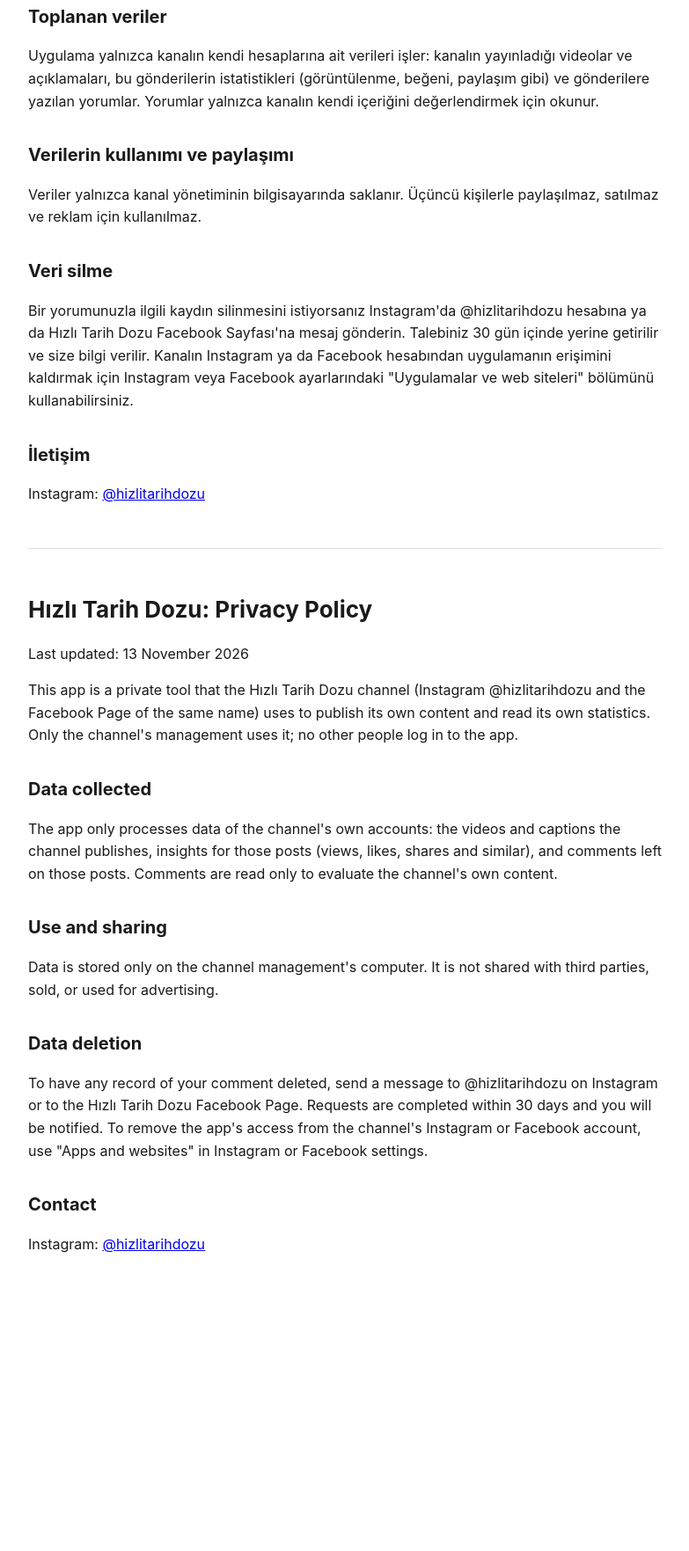
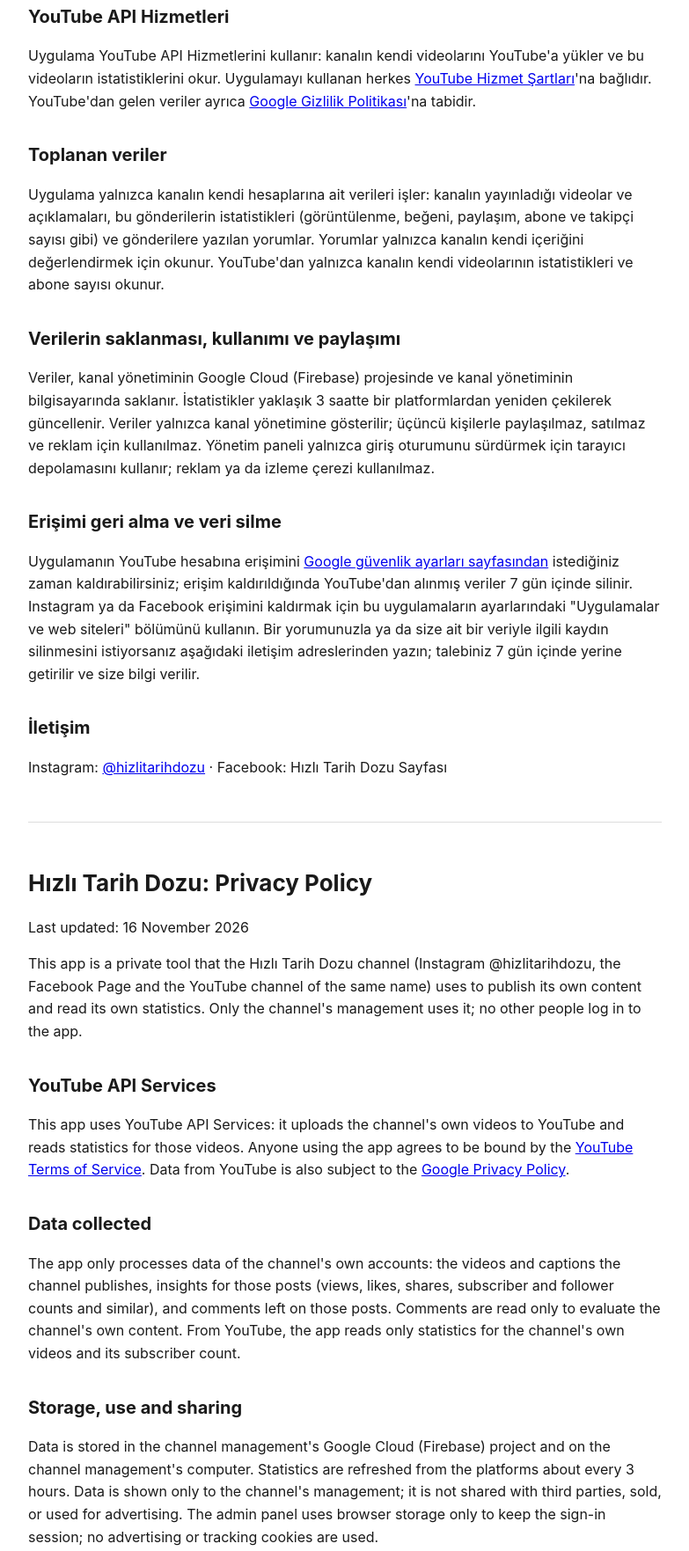
Before and after one commit to volkankahraman/hizlitarihdozu-gizlilik, a plain HTML site: page index.html in a window 1280 px wide. Shown: the part 256-2019 px from the top of the page at 88% size, without its empty margins (248-1031 px from the left). Before the commit the page ends 1731 px from the top, so only its background shows below. Drawn offline with Linux system fonts and the light colour scheme.

Commit message:
Add YouTube API Services, storage and revocation sections

```diff
--- a/index.html
+++ b/index.html
@@ -12,27 +12,31 @@
 </head>
 <body>
 <h1>Hızlı Tarih Dozu: Gizlilik Politikası</h1>
-<p>Son güncelleme: 13 Kasım 2026</p>
-<p>Bu uygulama, Hızlı Tarih Dozu kanalının (Instagram: @hizlitarihdozu ve aynı adlı Facebook Sayfası) kendi içeriğini yayınlamak ve kendi istatistiklerini okumak için kullandığı özel bir araçtır. Uygulamayı yalnızca kanal yönetimi kullanır; başka kişiler uygulamaya giriş yapmaz.</p>
+<p>Son güncelleme: 16 Kasım 2026</p>
+<p>Bu uygulama, Hızlı Tarih Dozu kanalının (Instagram: @hizlitarihdozu, aynı adlı Facebook Sayfası ve YouTube kanalı) kendi içeriğini yayınlamak ve kendi istatistiklerini okumak için kullandığı özel bir araçtır. Uygulamayı yalnızca kanal yönetimi kullanır; başka kişiler uygulamaya giriş yapmaz.</p>
+<h2>YouTube API Hizmetleri</h2>
+<p>Uygulama YouTube API Hizmetlerini kullanır: kanalın kendi videolarını YouTube'a yükler ve bu videoların istatistiklerini okur. Uygulamayı kullanan herkes <a href="https://www.youtube.com/t/terms">YouTube Hizmet Şartları</a>'na bağlıdır. YouTube'dan gelen veriler ayrıca <a href="http://www.google.com/policies/privacy">Google Gizlilik Politikası</a>'na tabidir.</p>
 <h2>Toplanan veriler</h2>
-<p>Uygulama yalnızca kanalın kendi hesaplarına ait verileri işler: kanalın yayınladığı videolar ve açıklamaları, bu gönderilerin istatistikleri (görüntülenme, beğeni, paylaşım gibi) ve gönderilere yazılan yorumlar. Yorumlar yalnızca kanalın kendi içeriğini değerlendirmek için okunur.</p>
-<h2>Verilerin kullanımı ve paylaşımı</h2>
-<p>Veriler yalnızca kanal yönetiminin bilgisayarında saklanır. Üçüncü kişilerle paylaşılmaz, satılmaz ve reklam için kullanılmaz.</p>
-<h2>Veri silme</h2>
-<p>Bir yorumunuzla ilgili kaydın silinmesini istiyorsanız Instagram'da @hizlitarihdozu hesabına ya da Hızlı Tarih Dozu Facebook Sayfası'na mesaj gönderin. Talebiniz 30 gün içinde yerine getirilir ve size bilgi verilir. Kanalın Instagram ya da Facebook hesabından uygulamanın erişimini kaldırmak için Instagram veya Facebook ayarlarındaki "Uygulamalar ve web siteleri" bölümünü kullanabilirsiniz.</p>
+<p>Uygulama yalnızca kanalın kendi hesaplarına ait verileri işler: kanalın yayınladığı videolar ve açıklamaları, bu gönderilerin istatistikleri (görüntülenme, beğeni, paylaşım, abone ve takipçi sayısı gibi) ve gönderilere yazılan yorumlar. Yorumlar yalnızca kanalın kendi içeriğini değerlendirmek için okunur. YouTube'dan yalnızca kanalın kendi videolarının istatistikleri ve abone sayısı okunur.</p>
+<h2>Verilerin saklanması, kullanımı ve paylaşımı</h2>
+<p>Veriler, kanal yönetiminin Google Cloud (Firebase) projesinde ve kanal yönetiminin bilgisayarında saklanır. İstatistikler yaklaşık 3 saatte bir platformlardan yeniden çekilerek güncellenir. Veriler yalnızca kanal yönetimine gösterilir; üçüncü kişilerle paylaşılmaz, satılmaz ve reklam için kullanılmaz. Yönetim paneli yalnızca giriş oturumunu sürdürmek için tarayıcı depolamasını kullanır; reklam ya da izleme çerezi kullanılmaz.</p>
+<h2>Erişimi geri alma ve veri silme</h2>
+<p>Uygulamanın YouTube hesabına erişimini <a href="https://security.google.com/settings/security/permissions">Google güvenlik ayarları sayfasından</a> istediğiniz zaman kaldırabilirsiniz; erişim kaldırıldığında YouTube'dan alınmış veriler 7 gün içinde silinir. Instagram ya da Facebook erişimini kaldırmak için bu uygulamaların ayarlarındaki "Uygulamalar ve web siteleri" bölümünü kullanın. Bir yorumunuzla ya da size ait bir veriyle ilgili kaydın silinmesini istiyorsanız aşağıdaki iletişim adreslerinden yazın; talebiniz 7 gün içinde yerine getirilir ve size bilgi verilir.</p>
 <h2>İletişim</h2>
-<p>Instagram: <a href="https://www.instagram.com/hizlitarihdozu/">@hizlitarihdozu</a></p>
+<p>Instagram: <a href="https://www.instagram.com/hizlitarihdozu/">@hizlitarihdozu</a> · Facebook: Hızlı Tarih Dozu Sayfası</p>
 <hr>
 <h1 lang="en">Hızlı Tarih Dozu: Privacy Policy</h1>
-<p lang="en">Last updated: 13 November 2026</p>
-<p lang="en">This app is a private tool that the Hızlı Tarih Dozu channel (Instagram @hizlitarihdozu and the Facebook Page of the same name) uses to publish its own content and read its own statistics. Only the channel's management uses it; no other people log in to the app.</p>
+<p lang="en">Last updated: 16 November 2026</p>
+<p lang="en">This app is a private tool that the Hızlı Tarih Dozu channel (Instagram @hizlitarihdozu, the Facebook Page and the YouTube channel of the same name) uses to publish its own content and read its own statistics. Only the channel's management uses it; no other people log in to the app.</p>
+<h2 lang="en">YouTube API Services</h2>
+<p lang="en">This app uses YouTube API Services: it uploads the channel's own videos to YouTube and reads statistics for those videos. Anyone using the app agrees to be bound by the <a href="https://www.youtube.com/t/terms">YouTube Terms of Service</a>. Data from YouTube is also subject to the <a href="http://www.google.com/policies/privacy">Google Privacy Policy</a>.</p>
 <h2 lang="en">Data collected</h2>
-<p lang="en">The app only processes data of the channel's own accounts: the videos and captions the channel publishes, insights for those posts (views, likes, shares and similar), and comments left on those posts. Comments are read only to evaluate the channel's own content.</p>
-<h2 lang="en">Use and sharing</h2>
-<p lang="en">Data is stored only on the channel management's computer. It is not shared with third parties, sold, or used for advertising.</p>
-<h2 lang="en">Data deletion</h2>
-<p lang="en">To have any record of your comment deleted, send a message to @hizlitarihdozu on Instagram or to the Hızlı Tarih Dozu Facebook Page. Requests are completed within 30 days and you will be notified. To remove the app's access from the channel's Instagram or Facebook account, use "Apps and websites" in Instagram or Facebook settings.</p>
+<p lang="en">The app only processes data of the channel's own accounts: the videos and captions the channel publishes, insights for those posts (views, likes, shares, subscriber and follower counts and similar), and comments left on those posts. Comments are read only to evaluate the channel's own content. From YouTube, the app reads only statistics for the channel's own videos and its subscriber count.</p>
+<h2 lang="en">Storage, use and sharing</h2>
+<p lang="en">Data is stored in the channel management's Google Cloud (Firebase) project and on the channel management's computer. Statistics are refreshed from the platforms about every 3 hours. Data is shown only to the channel's management; it is not shared with third parties, sold, or used for advertising. The admin panel uses browser storage only to keep the sign-in session; no advertising or tracking cookies are used.</p>
+<h2 lang="en">Revoking access and data deletion</h2>
+<p lang="en">You can revoke the app's access to a YouTube account at any time on the <a href="https://security.google.com/settings/security/permissions">Google security settings page</a>; once access is revoked, data obtained from YouTube is deleted within 7 days. To remove Instagram or Facebook access, use "Apps and websites" in those apps' settings. To have any record of your comment or other data about you deleted, write to the contacts below; requests are completed within 7 days and you will be notified.</p>
 <h2 lang="en">Contact</h2>
-<p lang="en">Instagram: <a href="https://www.instagram.com/hizlitarihdozu/">@hizlitarihdozu</a></p>
+<p lang="en">Instagram: <a href="https://www.instagram.com/hizlitarihdozu/">@hizlitarihdozu</a> · Facebook: Hızlı Tarih Dozu Page</p>
 </body>
 </html>
```
